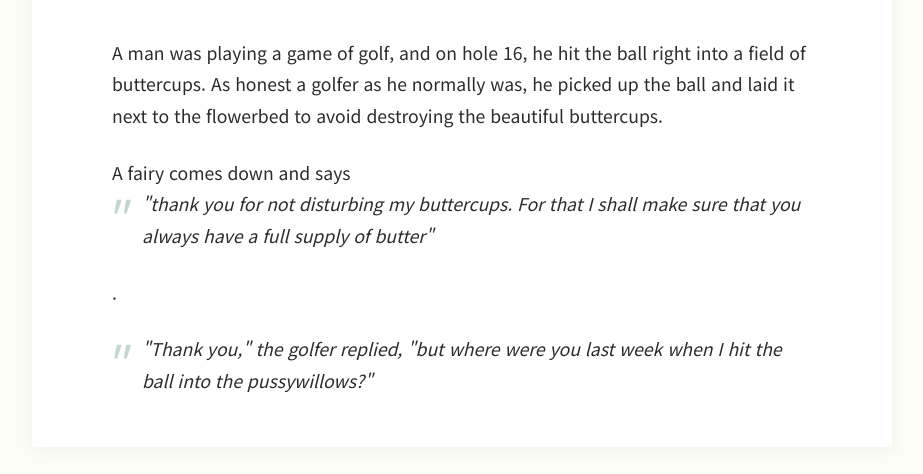
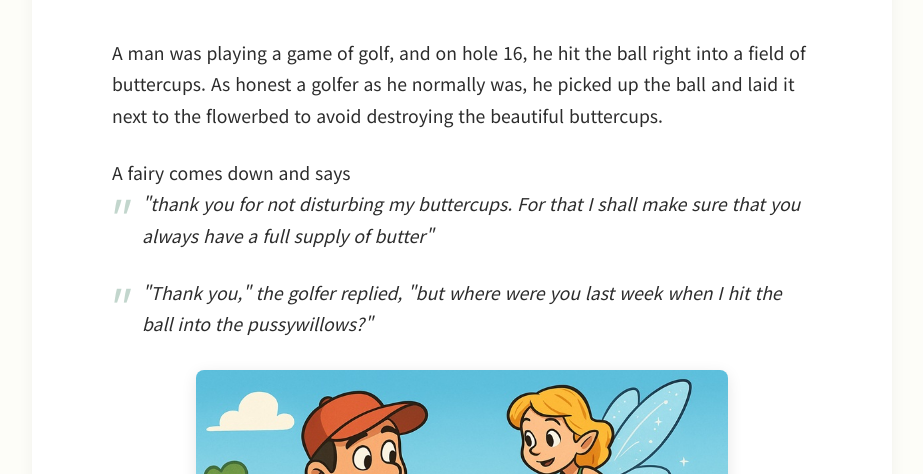
Before and after one commit to daekyuny/biz2a_home, a plain HTML site: page golfjoke/gj0006.html in a window 1280 px wide. Shown: the part 311-785 px from the top of the page, without its empty margins (178-1101 px from the left). Drawn offline with Linux system fonts and the light colour scheme.

Commit message:
Images for 6~9 added

```diff
--- a/golfjoke/gj0006.html
+++ b/golfjoke/gj0006.html
@@ -37,7 +37,7 @@
             <div class="joke-content">
                 <p>A man was playing a game of golf, and on hole 16, he hit the ball right into a field of buttercups. As honest a golfer as he normally was, he picked up the ball and laid it next to the flowerbed to avoid destroying the beautiful buttercups.</p>
 
-                <p>A fairy comes down and says <span class="quote-style">"thank you for not disturbing my buttercups. For that I shall make sure that you always have a full supply of butter"</span>.</p>
+                <p>A fairy comes down and says <span class="quote-style">"thank you for not disturbing my buttercups. For that I shall make sure that you always have a full supply of butter"</span></p>
 
                 <p class="quote-style">"Thank you," the golfer replied, "but where were you last week when I hit the ball into the pussywillows?"</p>
             </div>
```
Also changed, not shown: golfjoke/images/gj0006.jpg (added), golfjoke/images/gj0007.jpg (added), golfjoke/images/gj0008.jpg (added), golfjoke/images/gj0009.jpg (added).
